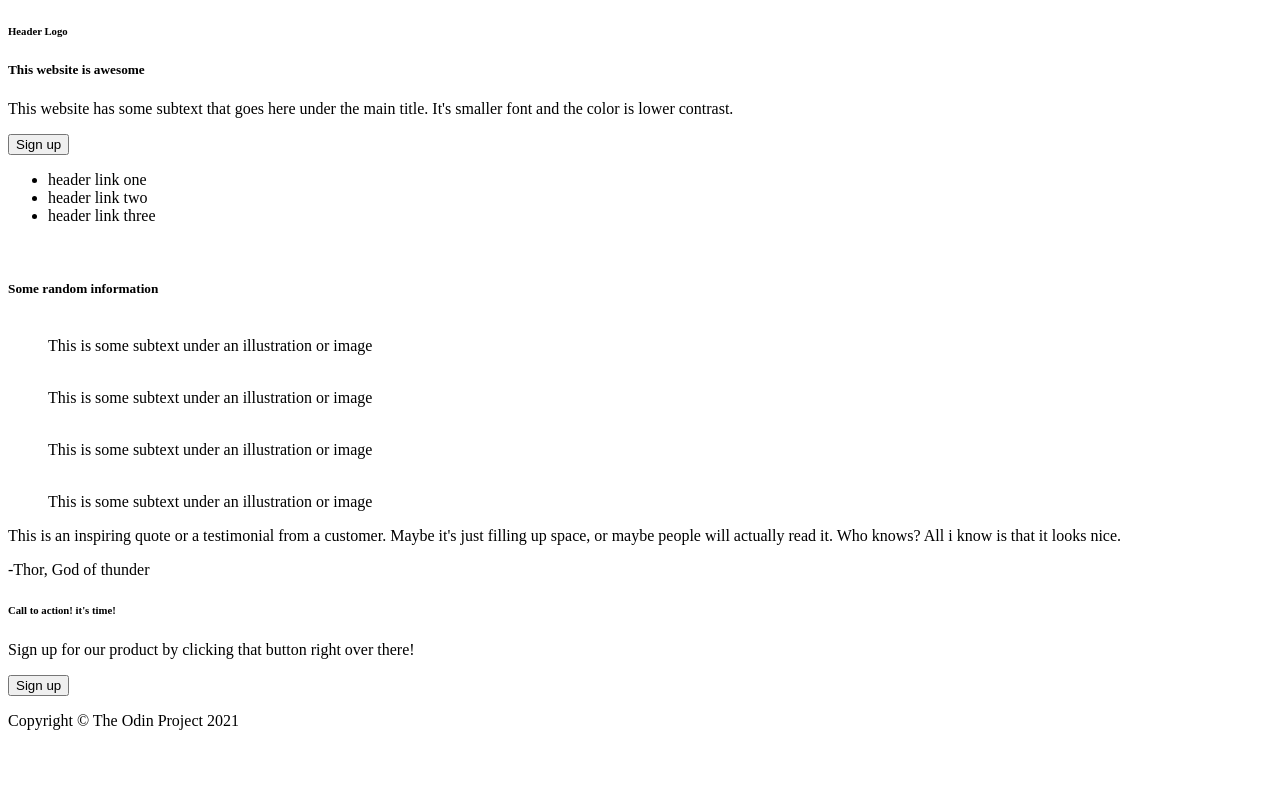
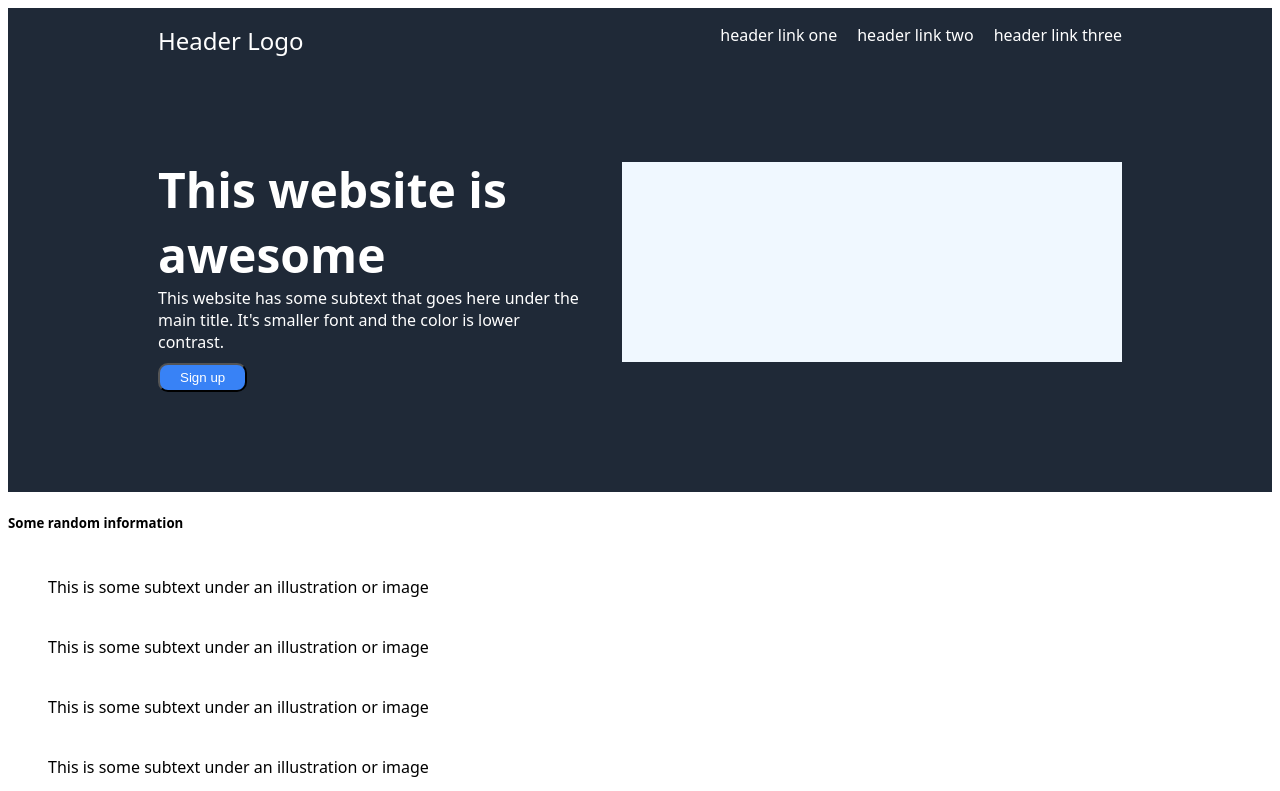
Before and after one commit to BenjaminOtoo/Landing-page, a plain HTML site: page index.html in a window 1280 px wide. Shown: the top 791 px of the page. Drawn offline with Linux system fonts and the light colour scheme.

Commit message:
add first section styling to match design brief

```diff
--- a/index.html
+++ b/index.html
@@ -13,10 +13,10 @@
 
   <section class="first">
     <div id="section1-first-half">
-      <h6>Header Logo</h6>
+      <p class="header-logo">Header Logo</p>
       <div>
-        <h5>This website is awesome</h5>
-        <p>This website has some subtext that goes here under the main title. It's smaller font and the color is lower contrast.</p>
+        <p class="hero">This website is<br>awesome</p>
+        <p>This website has some subtext that goes here under the<br>main title. It's smaller font and the color is lower<br>contrast.</p>
         <button>Sign up</button>
       </div>
     </div>
@@ -26,7 +26,7 @@
         <li>header link two</li>
         <li>header link three</li>
       </ul>
-      <img src="" alt="">
+      <div class="placeholder-div"></div>
     </div>
   </section>
 
--- a/styles.css
+++ b/styles.css
@@ -0,0 +1,60 @@
+/* First quadrant styling */
+
+body {
+  font-family: system-ui, -apple-system, BlinkMacSystemFont, 'Segoe UI', Roboto, Oxygen, Ubuntu, Cantarell, 'Open Sans', 'Helvetica Neue', sans-serif;
+}
+
+.first {
+  display: flex;
+  background-color: #1f2937;
+  color: white;
+  padding: 0 150px 100px 150px;
+  justify-content: space-between;
+}
+
+button {
+  background-color: #3882f6;
+  color: white;
+  border-radius: 10px;
+  padding: 5px 20px;
+  margin-top: 10px;
+}
+
+ul {
+  display: flex;
+  gap: 20px;
+  list-style: none;
+}
+
+.hero {
+  font-size: 48px;
+  font-weight: bolder;
+}
+
+.header-logo {
+  font-size: 24px;
+  margin-top: 16px;
+}
+
+p {
+ margin: 0;
+}
+
+.placeholder-div {
+  width: 500px;
+  height: 200px;
+  background-color: aliceblue;
+}
+
+#section1-first-half {
+  display: flex;
+  flex-direction: column;
+  gap: 100px;
+}
+
+#section1-second-half {
+  display: flex;
+  flex-direction: column;
+  gap: 100px;
+  align-items: flex-end;
+}
```
